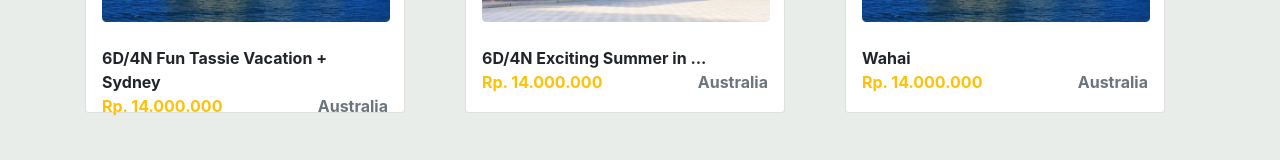
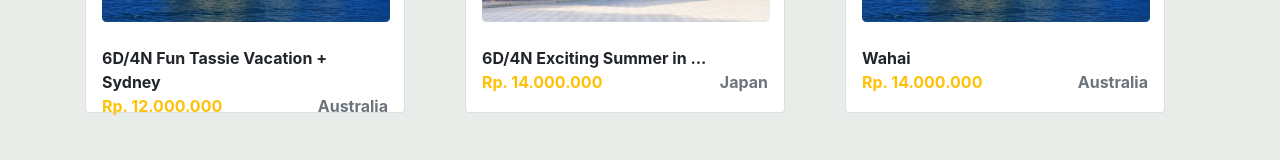
Before and after one commit to KurniaseptiaWiguna/dewe-tour, a React (Create React App) app: page / in a window 1280 px wide. Shown: the part 1325-1485 px from the top of the page. Built offline with nearby package versions, Linux system fonts and the light colour scheme.

Commit message:
register

```diff
--- a/src/assets/data/trips.json
+++ b/src/assets/data/trips.json
@@ -8,14 +8,14 @@
         "duration":"6 Days 4 Night",
         "date-trip":"24 October 2021",
         "description":"Lorem Ipsum is simply dummy text of the printing and typesetting industry. Lorem Ipsum has been the industry's standard dummy text ever since the 1500s, when an unknown printer took a galley of type and scrambled it to make a type specimen book.  It has survived not only five centuries, but also the leap into electronic typesetting, remaining essentially unchanged. It was popularised in the 1960s with the release of Letraset sheets containing Lorem Ipsum passages, and more recently with desktop publishing software like Aldus PageMaker including versions of Lorem Ipsum.",
-        "price":14000000,
+        "price":12000000,
         "photo":"Rectangle 8.png"
 
 
     },
     {
         "title":"6D/4N Exciting Summer in ...",
-        "country":"Australia",
+        "country":"Japan",
         "acommodation":"Hotel 4 Nights",
         "transportation":"Qatar Airways",
         "eat":"Included as ltinerary",
--- a/src/page/DetailTour.js
+++ b/src/page/DetailTour.js
@@ -1,4 +1,4 @@
-import React from 'react';
+import React,{useEffect} from 'react';
 import {
     Container,
     Row,
@@ -8,6 +8,10 @@ import {
 } from 'react-bootstrap';
 import NavigationBar from "../component/Navbar/navbar2"
 function DetailTour() {
+    useEffect(() => {
+        console.log('Detail Tour did mount')
+
+    }, [])
     return (
         <>
             <NavigationBar />
```
